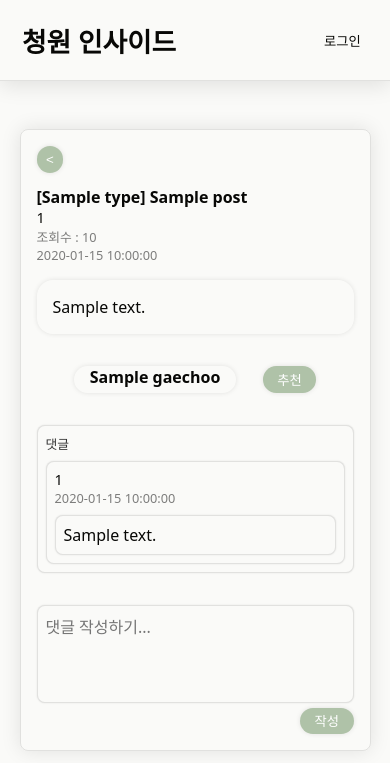
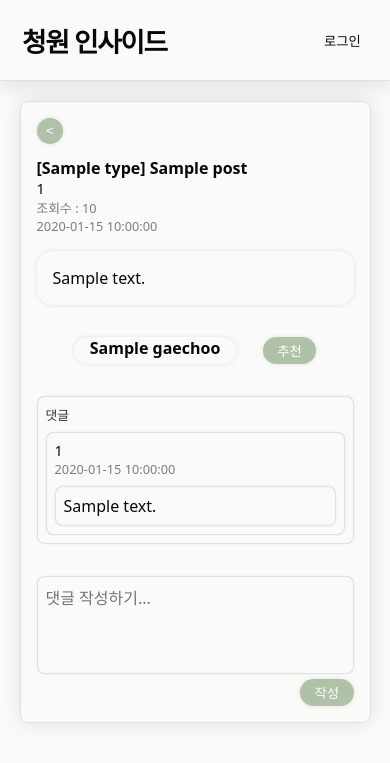
Before and after one commit to Oozls/cw-inside, a Python web app: template templates/post.html in a window 390 px wide. Shown: the top 763 px of the page. Run offline with Jinja, Linux system fonts and the light colour scheme; the template is opened without the code that fills it: most values are stand-ins (such as "Sample title", 1, 10 or a date in 2020); some web fonts are replaced.

Commit message:
Added manager roles / Added Mobile-Friendly html

```diff
--- a/static/styles/base.css
+++ b/static/styles/base.css
@@ -3,6 +3,13 @@
     src: url(https://hangeul.pstatic.net/hangeul_static/webfont/MaruBuri/MaruBuri-Regular.eot);
     src: url(https://hangeul.pstatic.net/hangeul_static/webfont/MaruBuri/MaruBuri-Regular.eot?#iefix) format("embedded-opentype"), url(https://hangeul.pstatic.net/hangeul_static/webfont/MaruBuri/MaruBuri-Regular.woff2) format("woff2"), url(https://hangeul.pstatic.net/hangeul_static/webfont/MaruBuri/MaruBuri-Regular.woff) format("woff"), url(https://hangeul.pstatic.net/hangeul_static/webfont/MaruBuri/MaruBuri-Regular.ttf) format("truetype");
 }
+
+@font-face {font-family: 'Noto Sans KR';font-style: normal;font-weight: 100;src: url(/html/font/NotoSansKR-Thin.otf) format('opentype');}
+@font-face {font-family: 'Noto Sans KR';font-style: normal;font-weight: 300;src: url(/html/font/NotoSansKR-Light.otf) format('opentype');}
+@font-face {font-family: 'Noto Sans KR';font-style: normal;font-weight: 400;src: url(/html/font/NotoSansKR-Regular.otf) format('opentype');}
+@font-face {font-family: 'Noto Sans KR';font-style: normal;font-weight: 500;src: url(/html/font/NotoSansKR-Medium.otf) format('opentype');}
+@font-face {font-family: 'Noto Sans KR';font-style: normal;font-weight: 700;src: url(/html/font/NotoSansKR-Bold.otf) format('opentype');}
+@font-face {font-family: 'Noto Sans KR';font-style: normal;font-weight: 900;src: url(/html/font/NotoSansKR-Black.otf) format('opentype');}
 
 :root {
     --text-color: #080806;
@@ -49,10 +56,7 @@ header .left {
     flex-direction: row;
     background-color: transparent;
     border: none;
-}
-
-header .left * {
-    margin: 0 20px 0 0;
+    margin: 0;
 }
 
 header .left p {
@@ -75,11 +79,15 @@ main {
 }
 
 @media (max-width: 1200px) {
-  main {
-    padding-left: 5vw;
-    padding-right: 5vw;
-  }
+    header { margin-bottom: 5%; }
+    main { padding-left: 5vw; padding-right: 5vw; }
+    .left { letter-spacing: -0.1em; }
 }
+
+@media (max-width: 300px) {
+    header { font-size: 5vw; }
+}
+
 
 #login {
     color: var(--text-color);
--- a/static/styles/post.css
+++ b/static/styles/post.css
@@ -39,9 +39,24 @@
     font-weight: 700;
 }
 
+.user_cell {
+    display: flex;
+    flex-direction: row;
+    justify-content: flex-start;
+    align-items: center;
+}
+
 .user {
     font-size: 0.9em;
     font-weight: 400;
+}
+
+.manager_icon {
+    margin: 0;
+    padding: 0;
+    width: 0.9em;
+    height: auto;
+    margin-left: 0.2em;
 }
 
 .unix_time, .view_text {
@@ -203,4 +218,4 @@
     box-shadow: 0 0 2px var(--static-color);
 }
 
-img {max-width: 100%;}
+.content_cell img {max-width: 100%;}
--- a/templates/post.html
+++ b/templates/post.html
@@ -22,7 +22,14 @@
             [{{ post.type }}] {{ post.title }}
             {% endif %}
         </p>
-        <p class="user">{{ post.user_id }}</p>
+        <div class="user_cell">
+            <p class="user">{{ post.user_id }}</p>
+            {% if (post.manager == "orange") %}
+            <img src="{{ url_for('static', filename='img/orange_small.png') }}" alt="" class="manager_icon orange_icon">
+            {% elif (post.manager == "blue") %}
+            <img src="{{ url_for('static', filename='img/blue_small.png') }}" alt="" class="manager_icon blue_icon">
+            {% endif %}
+        </div>
         <p class="view_text">조회수 : {{ post.views }}</p>
         <p class="unix_time">{{ post.unix_time }}</p>
     </div>
```
Also changed, not shown: app.py (+35 -46 lines), static/styles/index.css (+10 -2 lines), static/styles/list.css (+10 -1 lines), templates/index.html (+10 -5 lines), templates/list.html (+8 -1 lines), static/img/blue.png (added), static/img/blue_small.png (added), static/img/orange.png (added), static/img/orange_small.png (added).
